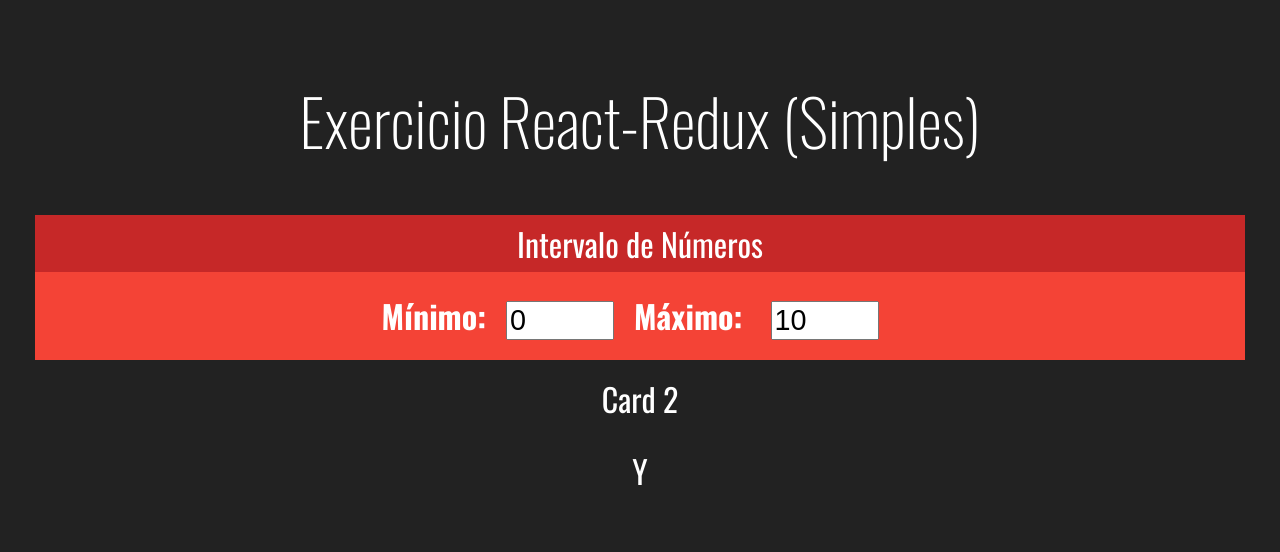
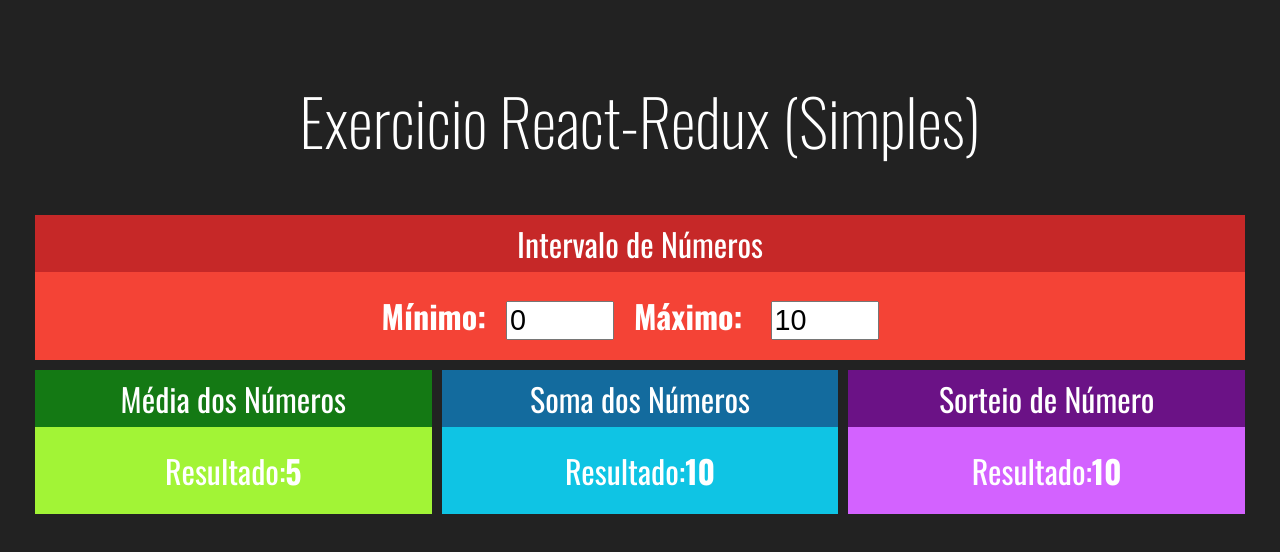
Before and after one commit to mauraodev/redux-simples, a React (Create React App) app: page / in a window 1280 px wide. Shown: the top 552 px of the page. Built offline with nearby package versions, Linux system fonts and the light colour scheme.

Commit message:
Outros componentes

```diff
--- a/src/App.js
+++ b/src/App.js
@@ -1,6 +1,8 @@
 import './App.css';
-import Card from './components/Card';
 import Intervalo from './components/Intervalo';
+import Media from './components/Media';
+import Soma from './components/Soma';
+import Sorteio from './components/Sorteio';
 
 function App() {
   return (
@@ -10,7 +12,9 @@
         <Intervalo>X</Intervalo>
       </div>
       <div className='linha'>
-        <Card title="Card 2">Y</Card>
+        <Media />
+        <Soma />
+        <Sorteio />
       </div>
     </div>
   );
--- /dev/null
+++ b/src/components/Media.jsx
@@ -0,0 +1,17 @@
+import React from 'react'
+import Card from './Card'
+
+const Media = props => {
+    return (
+        <Card title="Média dos Números" green>
+            <div>
+                <span>
+                    <span>Resultado:</span>
+                    <strong>5</strong>
+                </span>
+            </div>
+        </Card>
+    )
+}
+
+export default Media
--- /dev/null
+++ b/src/components/Soma.jsx
@@ -0,0 +1,17 @@
+import React from 'react'
+import Card from './Card'
+
+const Soma = props => {
+    return (
+        <Card title="Soma dos Números" blue>
+            <div>
+                <span>
+                    <span>Resultado:</span>
+                    <strong>10</strong>
+                </span>
+            </div>
+        </Card>
+    )
+}
+
+export default Soma
--- /dev/null
+++ b/src/components/Sorteio.jsx
@@ -0,0 +1,17 @@
+import React from 'react'
+import Card from './Card'
+
+const Sorteio = props => {
+    return (
+        <Card title="Sorteio de Número" purple>
+            <div>
+                <span>
+                    <span>Resultado:</span>
+                    <strong>10</strong>
+                </span>
+            </div>
+        </Card>
+    )
+}
+
+export default Sorteio
```
